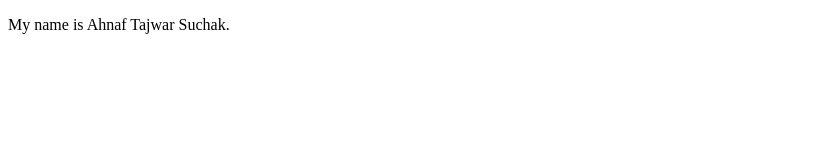
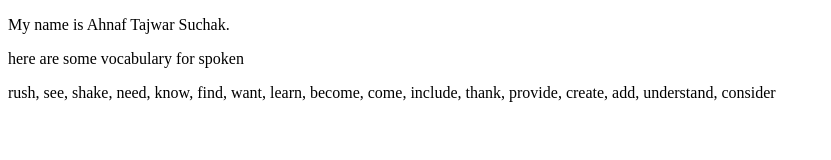
Before and after one commit to atsuchak/python_project, a plain HTML site: page index.html in a window 1280 px wide. Shown: the whole page, without its empty margins (0-831 px from the left). Drawn offline with Linux system fonts and the light colour scheme.

Commit message:
add some line in html

```diff
--- a/index.html
+++ b/index.html
@@ -7,5 +7,7 @@
 </head>
 <body>
     <p>My name is Ahnaf Tajwar Suchak.</p>
+    <p>here are some vocabulary for spoken</p>
+    rush, see, shake, need, know, find, want, learn, become, come, include, thank, provide, create, add, understand, consider
 </body>
 </html>
```
